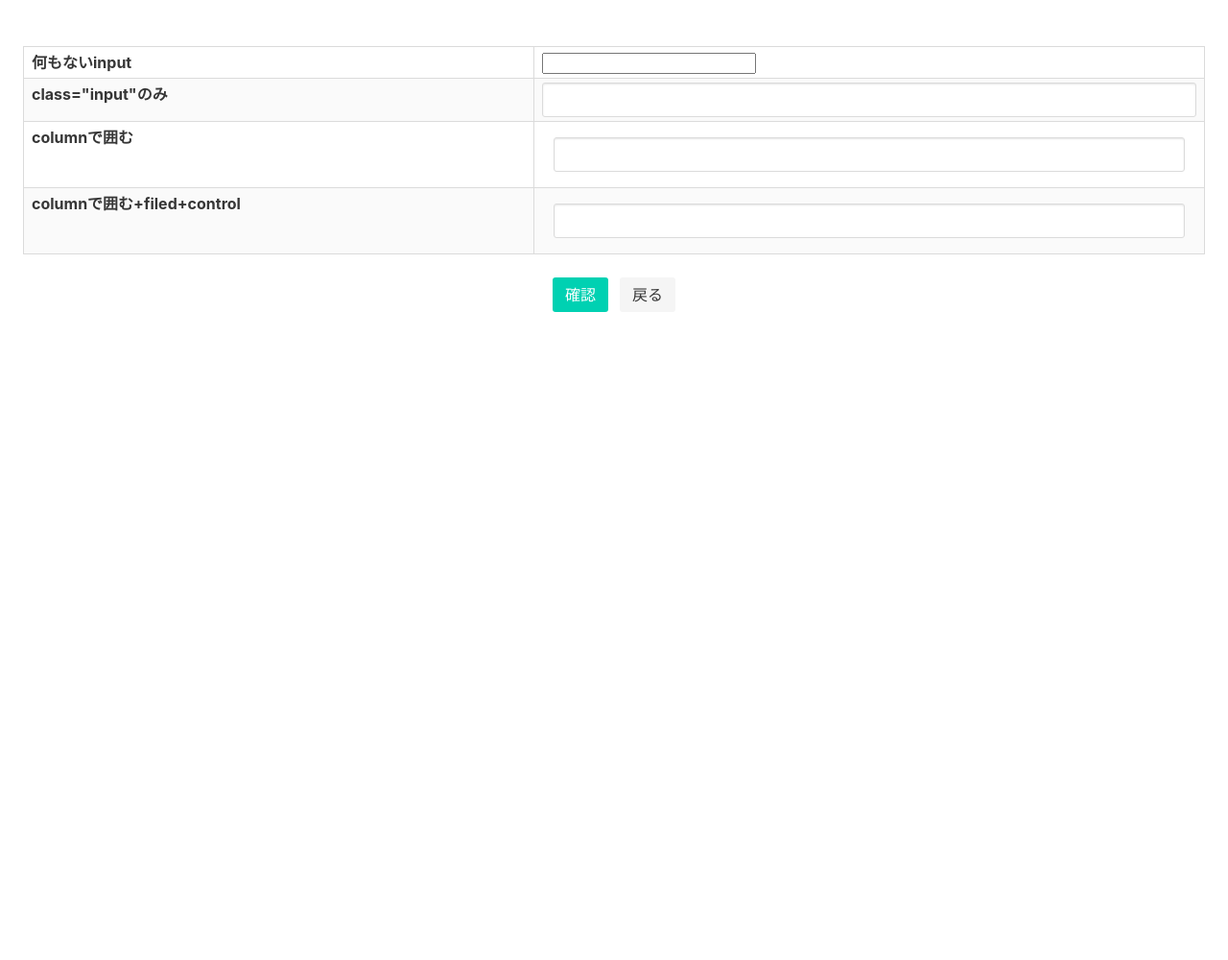
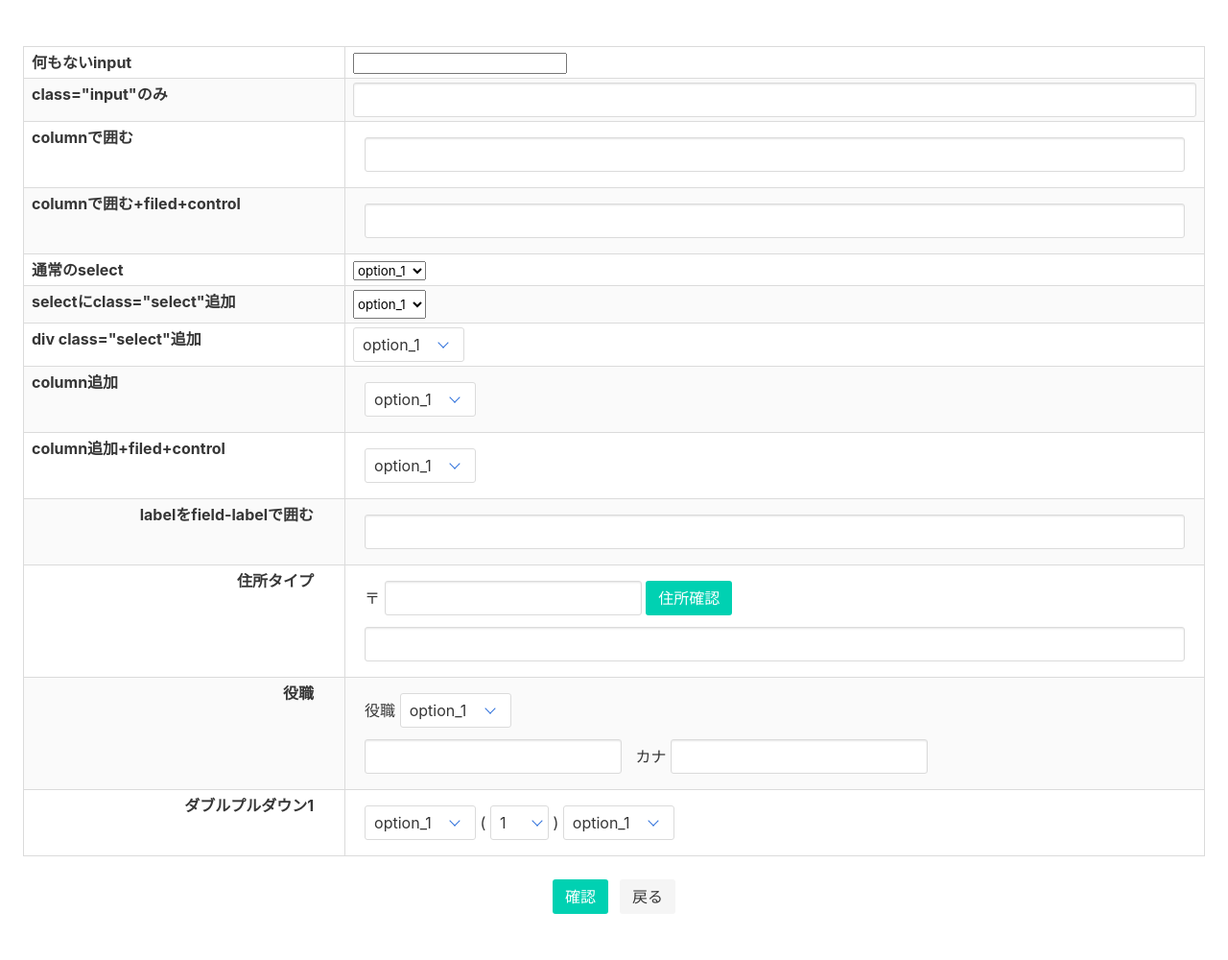
Before and after one commit to umanari145/css, a PHP site: page / in a window 1280 px wide. Shown: the whole page at 96% size. Before the commit the page ends 325 px from the top, so only its background shows below. Run offline with PHP 8.4, Linux system fonts and the light colour scheme.

Commit message:
bulmaフレームワークのカスタマイズ

```diff
--- a/bulma/index.html
+++ b/bulma/index.html
@@ -59,6 +59,199 @@
 			</td>
 		</tr>
 
+		<tr>
+			<th>
+				<label for="type_1">
+					通常のselect
+				</label>
+			</th>
+			<td>
+				<select name="var">
+					<option value="1">option_1</option>
+					<option value="2">option_2</option>
+					<option value="3">option_3</option>
+				</select>
+			</td>
+		</tr>
+
+		<tr>
+			<th>
+				<label for="type_1">
+					selectにclass="select"追加
+				</label>
+			</th>
+			<td>
+				<select name="var" class="select">
+					<option value="1">option_1</option>
+					<option value="2">option_2</option>
+					<option value="3">option_3</option>
+				</select>
+			</td>
+		</tr>
+
+		<tr>
+			<th>
+				<label for="type_1">
+					div class="select"追加
+				</label>
+			</th>
+			<td>
+				<div class="select">
+					<select name="var">
+						<option value="1">option_1</option>
+						<option value="2">option_2</option>
+						<option value="3">option_3</option>
+					</select>
+				</div>
+			</td>
+		</tr>
+
+		<tr>
+			<th>
+				<label for="type_1">
+					column追加
+				</label>
+			</th>
+			<td>
+				<div class="column">
+					<div class="select">
+						<select name="var">
+							<option value="1">option_1</option>
+							<option value="2">option_2</option>
+							<option value="3">option_3</option>
+						</select>
+					</div>
+				</div>
+			</td>
+		</tr>
+
+		<tr>
+			<th>
+				<label for="type_1">
+					column追加+filed+control
+				</label>
+			</th>
+			<td>
+				<div class="field">
+					<div class="control">
+						<div class="column">
+							<div class="select">
+								<select name="var">
+									<option value="1">option_1</option>
+									<option value="2">option_2</option>
+									<option value="3">option_3</option>
+								</select>
+							</div>
+						</div>
+					</div>
+				</div>
+			</td>
+		</tr>
+
+		<tr>
+			<th>
+				<div class="field-label">
+					<label for="type_1">labelをfield-labelで囲む</label>
+				</div>
+			</th>
+			<td>
+				<div class="column">
+					<input type="text" name="name" value="" class="input">
+				</div>
+			</td>
+		</tr>
+
+		<tr>
+			<th>
+				<div class="field-label">
+					<label for="type_1">住所タイプ</label>
+				</div>
+			</th>
+			<td>
+				<div class="address-part1">
+					<div class="column">
+						<span class="inline-icon">〒</span>
+						<input type="text" name="zip" value="" class="input set-width-auto">
+						<input type="button" class="button is-primary" name="confirm" value="住所確認">
+					</div>
+					<div class="column under-column">
+						<input type="text" name="address" value="" class="input">
+					</div>
+				</div>
+			</td>
+		</tr>
+
+		<tr>
+			<th>
+				<div class="field-label">
+					<label for="type_1">役職</label>
+				</div>
+			</th>
+			<td>
+				<div class="yakushoku">
+					<div class="column">
+						<span class="inline-icon">役職</span>
+
+						<div class="select multi-pulldown">
+							<select name="var" class="inline-pulldown">
+								<option value="1">option_1</option>
+								<option value="2">option_2</option>
+								<option value="3">option_3</option>
+							</select>
+						</div>
+					</div>
+
+					<div class="column under-column">
+						<input type="text" name="name1" value="" class="input set-width-auto">
+						<div class="second-group">
+							<span class="inline-icon">カナ&nbsp</span>
+							<input type="text" name="name2" value="" class="input set-width-auto ">
+						</div>
+					</div>
+				</div>
+			</td>
+		</tr>
+
+		<tr>
+			<th>
+				<div class="field-label">
+					<label for="type_1">ダブルプルダウン1</label>
+				</div>
+			</th>
+			<td>
+				<div class="">
+					<div class="column">
+						<div class="select multi-pulldown">
+							<select name="var" class="inline-pulldown">
+								<option value="1">option_1</option>
+								<option value="2">option_2</option>
+								<option value="3">option_3</option>
+							</select>
+						</div>
+
+						<div class="select multi-pulldown">
+							<span class="inline-icon">(</span>
+							<select name="var" class="count inline-pulldown">
+								<option value="1">1</option>
+								<option value="2">2</option>
+								<option value="3">3</option>
+							</select>
+							<span class="inline-icon">)</span>
+						</div>
+
+						<div class="select multi-pulldown">
+							<select name="var" class="inline-pulldown">
+								<option value="1">option_1</option>
+								<option value="2">option_2</option>
+								<option value="3">option_3</option>
+							</select>
+						</div>
+						</div>
+					</div>
+				</div>
+			</td>
+		</tr>
+
 	</table>
 
 	<div class="field is-grouped is-grouped-centered">
--- a/bulma/sass/mystyle.scss
+++ b/bulma/sass/mystyle.scss
@@ -1,5 +1,25 @@
-div.hogehoge{
-	.hogehoge2{
-		font-size:10pt;
+.inline-icon{
+	display:inline-flex;
+    align-items: center;
+    height:2.25em;
+}
+
+.set-width-auto{
+	width:auto;
+}
+
+.under-column{
+    display: block;
+	padding-top:0;
+}
+
+.second-group{
+	display:inline-flex;
+	margin-left:10px;
+}
+
+.multi-pulldown{
+	.inline-pulldown{
+		display:inline-flex;
 	}
 }
--- a/gulpfile.js
+++ b/gulpfile.js
@@ -14,3 +14,7 @@ gulp.task('original_compile',function(){
                .pipe(gulp_sass({outputStyle: 'compressed'}))
                .pipe(gulp.dest('bulma/css'));
 });
+
+gulp.task('original_compile_watch',function(){
+    return gulp.watch(['bulma/sass/*.*'],['original_compile'])
+});
```
Also changed, not shown: bulma/css/main.css.
